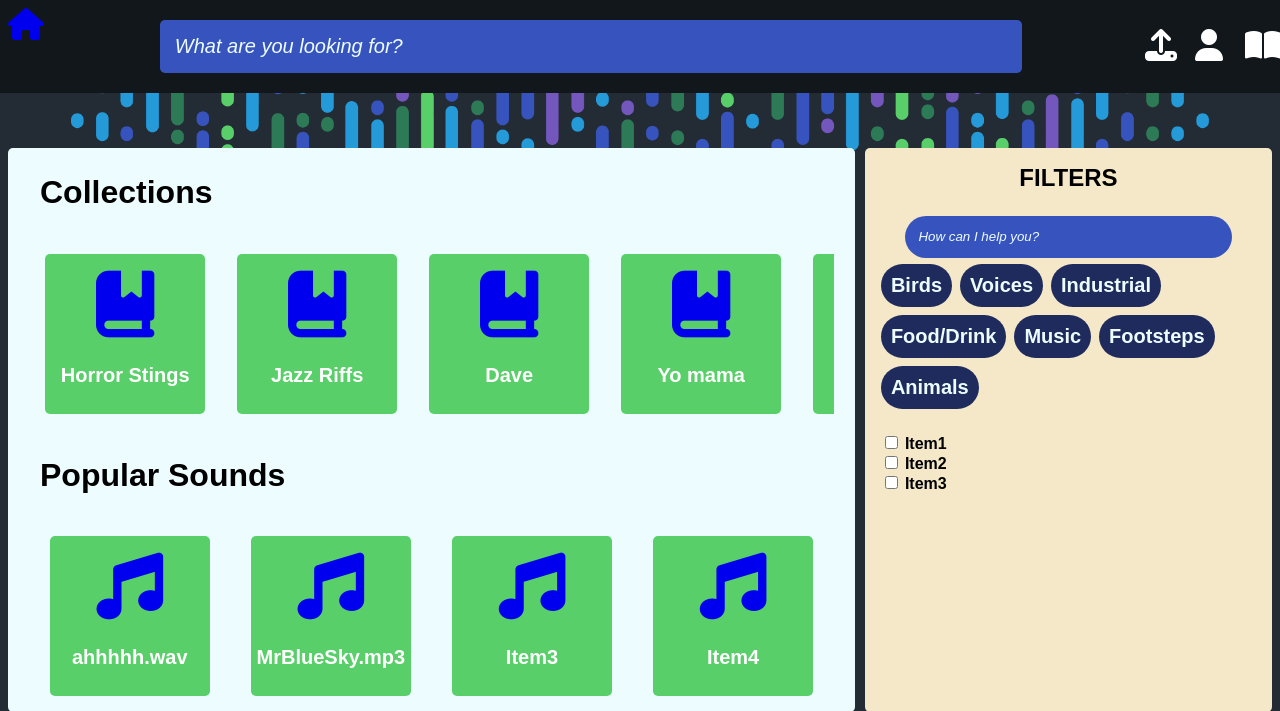
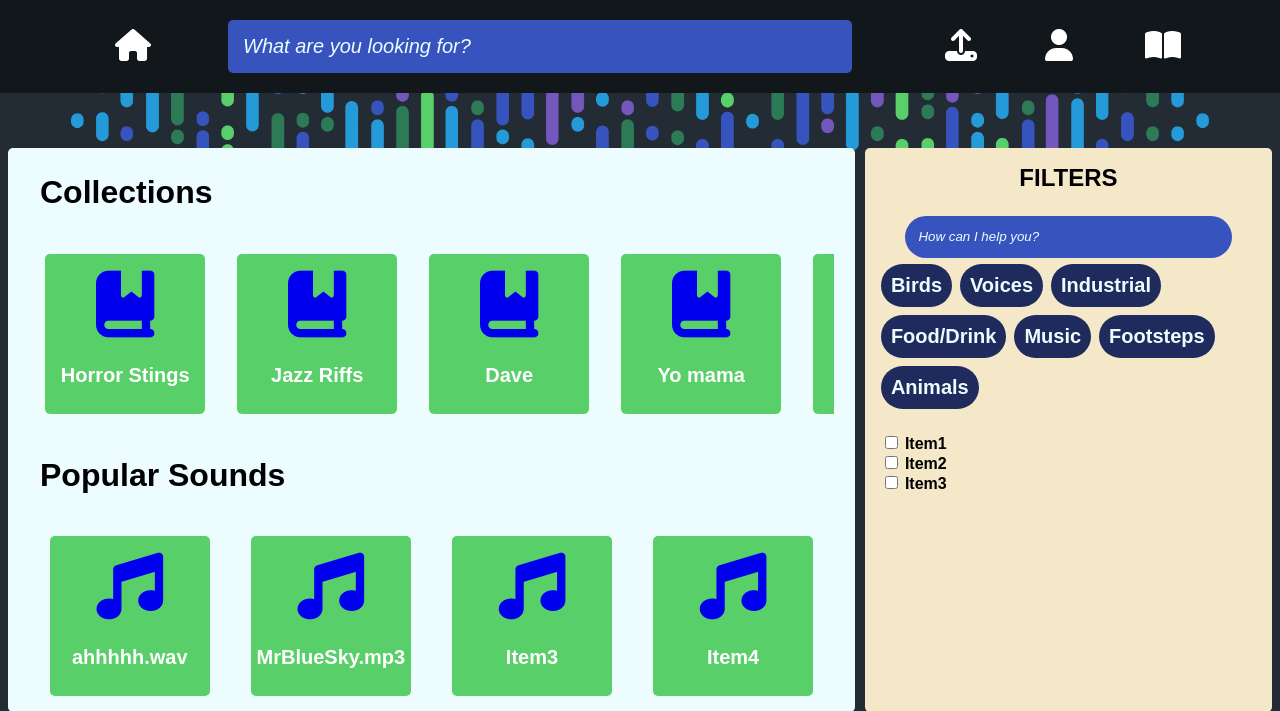
Before and after one commit to NoahZS-webdev/catalystSoundLib, a PHP site: page / in a window 1280 px wide. Shown: the top 711 px of the page. Run offline with PHP 8.4, Linux system fonts and the light colour scheme; some libraries are stand-ins or nearby versions; some web fonts are replaced.

Commit message:
dusafhpi

```diff
--- a/css/styles.css
+++ b/css/styles.css
@@ -11,7 +11,6 @@ body {
 }
 
 h2 {
-    background-color: #59cf6a;
     color: #ffffff;
     margin-left: 1em;
     padding: .5em;
@@ -65,16 +64,15 @@ label {
 }
 
 /* button classes for 3 buttons in nav bar */
-.hbtn {
+.btn {
+    margin-left: 50px;
     border-radius: 30px;
     height: 3.3em;
     align-self: center;
-}.hbtn a i:hover {
+}.btn a i:hover {
     color: #12171b;
     background-color: #ffffff;
-}.hbtn a{
-    display: flex;
-    justify-content: center;
+}.btn a{
     color: #ffffff;
     display: block;
     width: 50px;
@@ -82,8 +80,7 @@ label {
     padding:0;
     margin:0;
 }
-.hbtn a i{
-    align-self: center;
+.btn a i{
     border-radius: 50px;
     padding: 10px;
     margin-top: -1px;
--- a/index.html
+++ b/index.html
@@ -20,7 +20,7 @@
     <div class="topBox">
     <div class="flexContainerNav">
 
-        <div class="btn"><a href="index.html"><i class="fa-solid fa-house"></i></a></div>
+        <div class="btn" style="margin-left: 100px"><a href="index.html"><i class="fa-solid fa-house"></i></a></div>
 
         <!-- Section for the search bar -->
         <div class="flexSearch">
@@ -29,9 +29,9 @@
 
 
         <div class="flexHeader">
-            <div class="hbtn"><a href="uploadGate.html"><i class="fa-solid fa-upload"></i></a></div>
-            <div class="hbtn"><a href="#"><i class="fa-solid fa-user"></i></a></div>
-            <div class="hbtn"><a href="#"><i class="fa-solid fa-book-open"></i></a></div>
+            <div class="btn" style="margin-left: 0px;"><a href="uploadGate.html"><i class="fa-solid fa-upload"></i></a></div>
+            <div class="btn"><a href="#"><i class="fa-solid fa-user"></i></a></div>
+            <div class="btn" style="margin-right: 100px"><a href="#"><i class="fa-solid fa-book-open"></i></a></div>
         </div>
     </div>
 
```
